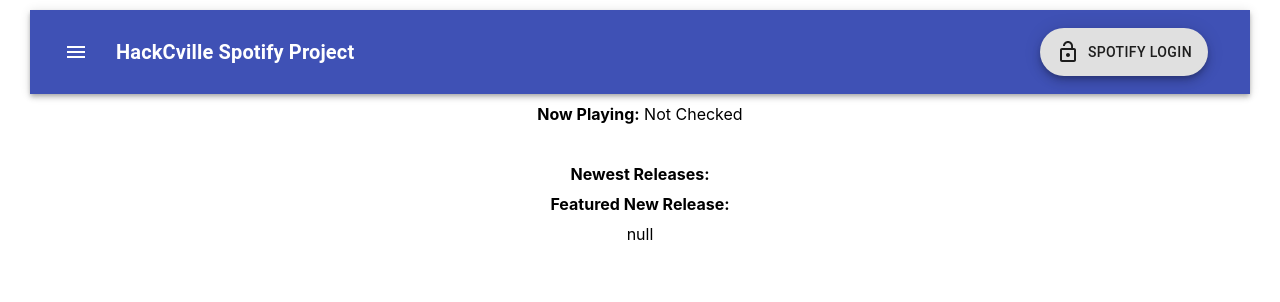
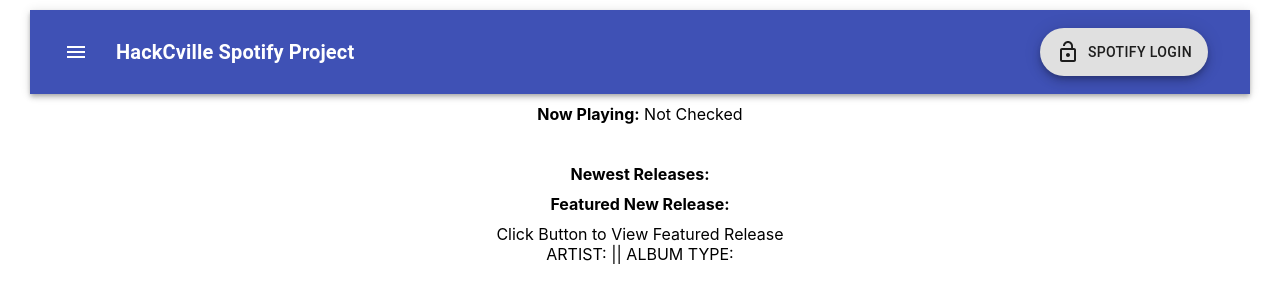
Before and after one commit to jguevarra/Source-A-Spotify-App, a React (Create React App) app: page / in a window 1280 px wide. Shown: the top 302 px of the page. Built offline with nearby package versions, Linux system fonts and the light colour scheme; what spotify-web-api-js would draw is missing.

Commit message:
finessed 'featured release' feature but UI still kind of janky

```diff
--- a/src/App.js
+++ b/src/App.js
@@ -40,7 +40,7 @@ class App extends Component {
     this.state = {
       loggedIn: token ? true : false,
       nowPlaying: { name: 'Not Checked', albumArt: '' },
-      featured: { name: 'null', artist: 'null', albumType: 'null', type: 'null', image: 'null'},
+      featured: { name: 'Click Button to View Featured Release', artist: '', albumType: '', image: ''},
       user: { name: 'null'}
     }
   }
@@ -108,10 +108,9 @@ class App extends Component {
       this.setState({
         featured: {
           name: response.albums.items[randomInt].name,
-          artist: response.albums.items[randomInt].artists, // fix this, figure out to get artist information
+          artist: response.albums.items[randomInt].artists[0].name,
           albumType: response.albums.items[randomInt].album_type,
-          type: response.albums.items[randomInt].type,
-          image: response.albums.items[randomInt].image // fix this
+          image: response.albums.items[randomInt].images[1].url // fix this
         }
       });
     })
@@ -163,16 +162,20 @@ class App extends Component {
           </button>
         }
 
-        {/* Display "featured song" */}
+        {/* Display "featured song" and details about it*/}
         <div>
         <b>Featured New Release:</b>
+        </div>
+        { this.state.featured.name } <br></br>
+        ARTIST: <i>{ this.state.featured.artist }</i> || ALBUM TYPE: <i>{ this.state.featured.albumType }</i><br></br>
+        <div>
+          <img src={this.state.featured.image} style={{ height: 300 }} />
+        </div>
         { this.state.loggedIn &&
           <button onClick={() => this.getFeaturedRelease()}>
             Check Featured Song
           </button>
         }
-        </div>
-        { this.state.featured.name }
       </div>
     );
   }
```
